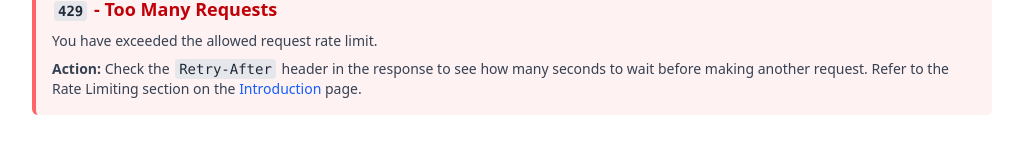
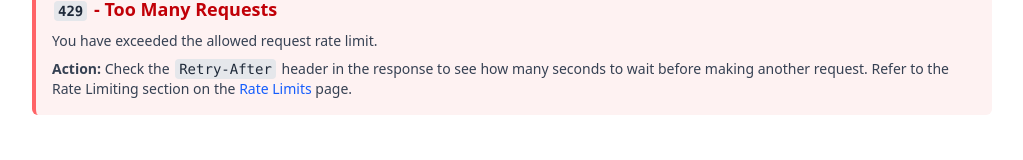
Before and after one commit to vorlie/api-docs, a React (Vite) app: page /status-codes in a window 1280 px wide. Shown: the part 1228-1388 px from the top of the page, without its empty margins (256-1279 px from the left). Built offline with nearby package versions, Linux system fonts and the light colour scheme.

Commit message:
Update ErrorsPage.tsx

```diff
--- a/src/pages/ErrorsPage.tsx
+++ b/src/pages/ErrorsPage.tsx
@@ -138,10 +138,10 @@ const ErrorsPage: React.FC = () => {
           many seconds to wait before making another request. Refer to the Rate
           Limiting section on the{" "}
           <Link
-            to="/introduction"
+            to="/rate-limits"
             className="text-blue-600 dark:text-blue-400 hover:underline font-medium"
           >
-            Introduction
+            Rate Limits
           </Link>{" "}
           page.
         </p>
```
